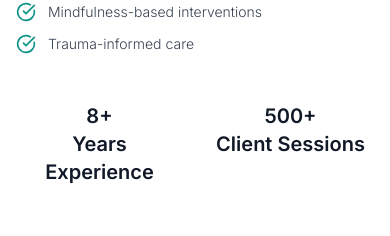
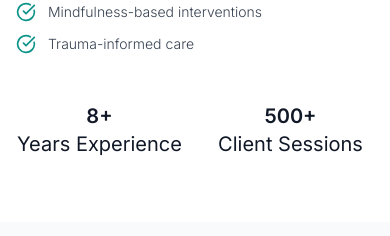
Before and after one commit to Jayrajsinh7254/DrSerenaBlake, a Next.js app: page / in a window 390 px wide. Shown: the part 1652-1888 px from the top of the page. Built offline with nearby package versions, Linux system fonts and the light colour scheme.

Commit message:
Update page.tsx

```diff
--- a/app/page.tsx
+++ b/app/page.tsx
@@ -260,11 +260,11 @@ Compassionate, evidence-based therapy in Los Angeles
              <div className="grid grid-cols-2 gap-6 sm:gap-8 pt-6 sm:pt-8">
                 <div className="text-center">
                   <div className="text-xl sm:text-2xl font-bold text-gray-900">8+</div>
-                  <div className="text-xl sm:text-1xl font-bold text-gray-900">Years Experience</div>
+                  <div className="text-xl sm:text-1xl font-normal text-gray-900">Years Experience</div>
                 </div>
                 <div className="text-center">
                   <div className="text-xl sm:text-2xl font-bold text-gray-900">500+</div>
-                  <div className="text-xl sm:text-1xl font-bold text-gray-900">Client Sessions</div>
+                  <div className="text-xl sm:text-1xl font-normal text-gray-900">Client Sessions</div>
                 </div>
 
               </div>
```
